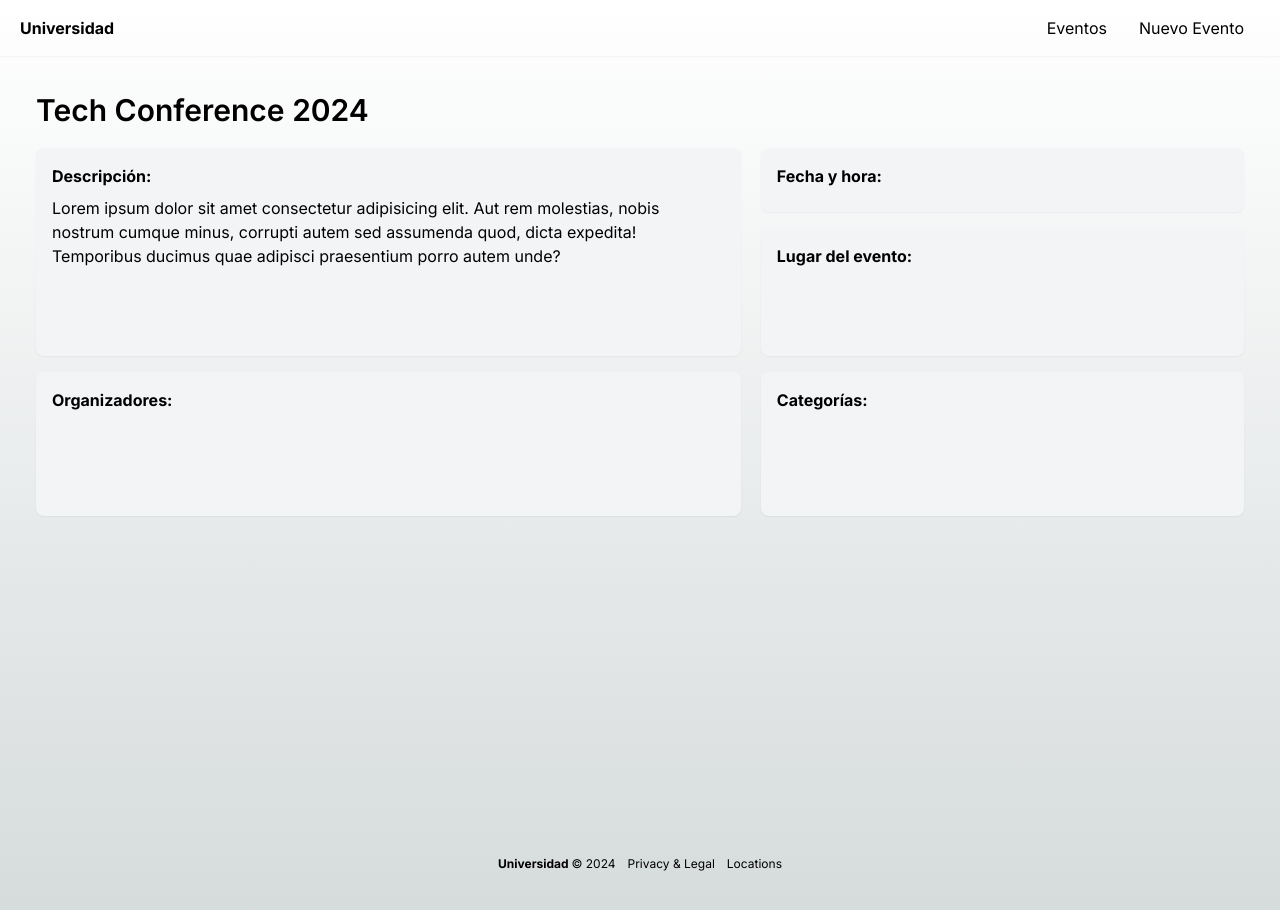
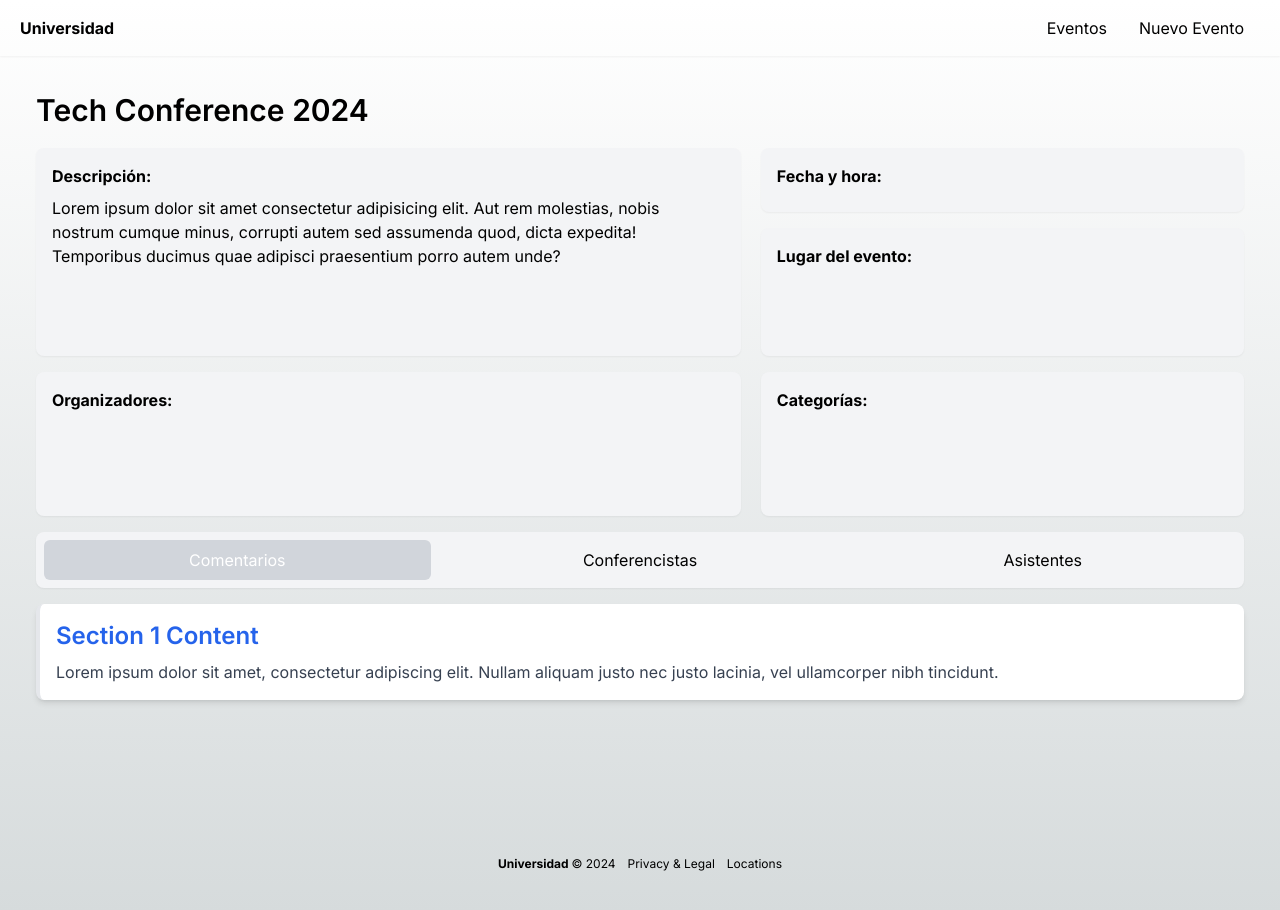
Before and after one commit to Skydoes10/university_events_frontend, a Next.js app: page /eventos/1 in a window 1280 px wide. Built offline with nearby package versions, Linux system fonts and the light colour scheme.

Commit message:
feat: Add Tabs component for event details page

```diff
--- a/src/app/(events)/eventos/[id]/page.tsx
+++ b/src/app/(events)/eventos/[id]/page.tsx
@@ -1,7 +1,7 @@
 import { notFound } from 'next/navigation';
 
 import { initialData } from '@/seed/seed';
-import { Title } from '@/components';
+import { Tabs, Title } from '@/components';
 
 interface Props {
 	params: {
@@ -19,7 +19,7 @@ export default function EventPage({ params }: Props) {
 	}
 
 	return (
-		<div className="container mx-auto p-4 h-screen">
+		<div className="container mx-auto p-4 h-screen fade-in">
 			<Title title={event.title} className="mb-2" />
 
 			<div className="flex flex-wrap justify-between">
@@ -63,6 +63,10 @@ export default function EventPage({ params }: Props) {
 						</span>
 					</div>
 				</div>
+
+				<div className="w-full mt-4">
+					<Tabs />
+				</div>
 			</div>
 		</div>
 	);
--- a/src/app/(events)/nuevo-evento/page.tsx
+++ b/src/app/(events)/nuevo-evento/page.tsx
@@ -2,7 +2,7 @@ import { Selector, Title } from '@/components';
 
 export default function NewEventPage() {
 	return (
-		<div className="flex flex-col sm:justify-center sm:items-center mb-72 px-10 sm:px-0">
+		<div className="flex flex-col sm:justify-center sm:items-center mb-72 px-10 sm:px-0 fade-in">
 			<div className="w-full  xl:w-[1000px] flex flex-col justify-center text-left">
 				<Title title="Nuevo evento" />
 
--- /dev/null
+++ b/src/components/event/Tabs.tsx
@@ -0,0 +1,80 @@
+'use client';
+import React, { useState } from 'react';
+
+export const Tabs = () => {
+	const [openTab, setOpenTab] = useState<number>(1);
+
+	return (
+		// <div className="bg-gray-100 font-sans flex h-screen items-center justify-center">
+		// 	<div className="p-8">
+		<div className="w-full mx-auto">
+			<div className="mb-4 flex space-x-4 bg-gray-100 p-2 rounded-lg shadow-sm">
+				<button
+					onClick={() => setOpenTab(1)}
+					className={`flex-1 py-2 px-4 rounded-md focus:outline-none focus:shadow-outline-blue transition-all duration-300 ${
+						openTab === 1 ? 'bg-gray-300 text-white' : ''
+					}`}
+				>
+					Comentarios
+				</button>
+				<button
+					onClick={() => setOpenTab(2)}
+					className={`flex-1 py-2 px-4 rounded-md focus:outline-none focus:shadow-outline-blue transition-all duration-300 ${
+						openTab === 2 ? 'bg-gray-300 text-white' : ''
+					}`}
+				>
+					Conferencistas
+				</button>
+				<button
+					onClick={() => setOpenTab(3)}
+					className={`flex-1 py-2 px-4 rounded-md focus:outline-none focus:shadow-outline-blue transition-all duration-300 ${
+						openTab === 3 ? 'bg-gray-300 text-white' : ''
+					}`}
+				>
+					Asistentes
+				</button>
+			</div>
+
+			{openTab === 1 && (
+				<div className="transition-all duration-300 bg-white p-4 rounded-lg shadow-md border-l-4">
+					<h2 className="text-2xl font-semibold mb-2 text-blue-600">
+						Section 1 Content
+					</h2>
+					<p className="text-gray-700">
+						Lorem ipsum dolor sit amet, consectetur adipiscing elit.
+						Nullam aliquam justo nec justo lacinia, vel ullamcorper
+						nibh tincidunt.
+					</p>
+				</div>
+			)}
+
+			{openTab === 2 && (
+				<div className="transition-all duration-300 bg-white p-4 rounded-lg shadow-md border-l-4">
+					<h2 className="text-2xl font-semibold mb-2 text-blue-600">
+						Section 2 Content
+					</h2>
+					<p className="text-gray-700">
+						Proin non velit ac purus malesuada venenatis sit amet
+						eget lacus. Morbi quis purus id ipsum ultrices aliquet
+						Morbi quis.
+					</p>
+				</div>
+			)}
+
+			{openTab === 3 && (
+				<div className="transition-all duration-300 bg-white p-4 rounded-lg shadow-md border-l-4">
+					<h2 className="text-2xl font-semibold mb-2 text-blue-600">
+						Section 3 Content
+					</h2>
+					<p className="text-gray-700">
+						Proin non velit ac purus malesuada venenatis sit amet
+						eget lacus. Morbi quis purus id ipsum ultrices aliquet
+						Morbi quis.
+					</p>
+				</div>
+			)}
+		</div>
+		// 	</div>
+		// </div>
+	);
+};
--- a/src/components/index.ts
+++ b/src/components/index.ts
@@ -1,3 +1,5 @@
+export * from './event/Tabs';
+
 export * from './events/event-list/EventList';
 export * from './events/event-list/EventListItem';
 
--- a/src/components/ui/footer/Footer.tsx
+++ b/src/components/ui/footer/Footer.tsx
@@ -5,7 +5,7 @@ import { titleFonts } from '@/config/fonts';
 export const Footer = () => {
 	return (
 		<div className="flex w-full justify-center text-xs mb-10">
-			<Link href="/">
+			<Link href="/eventos">
 				<span
 					className={`${titleFonts.className} antialiased font-bold`}
 				>
@@ -14,11 +14,11 @@ export const Footer = () => {
 				<span>© {new Date().getFullYear()}</span>
 			</Link>
 
-			<Link href="/" className="mx-3">
+			<Link href="/eventos" className="mx-3">
 				<span>Privacy & Legal</span>
 			</Link>
 
-			<Link href="/">
+			<Link href="/eventos">
 				<span>Locations</span>
 			</Link>
 		</div>
--- a/src/components/ui/navbar/Navbar.tsx
+++ b/src/components/ui/navbar/Navbar.tsx
@@ -13,7 +13,7 @@ export const Navbar = () => {
 		<nav className="flex px-5 py-4 justify-between items-center w-full shadow-sm">
 			<div>
 				{/* Logo */}
-				<Link href="/">
+				<Link href="/eventos">
 					<span
 						className={`${titleFonts.className} antialiased font-bold`}
 					>
```
